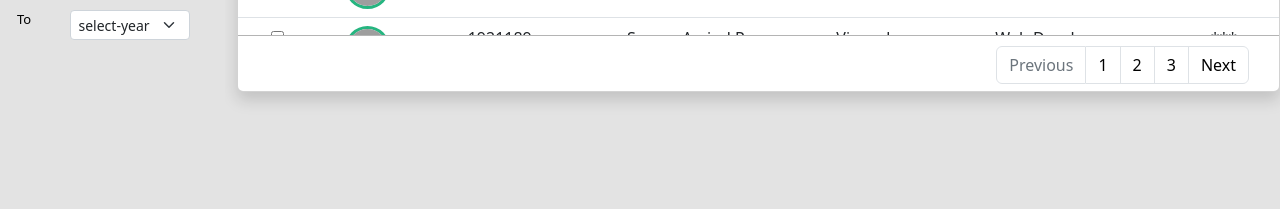
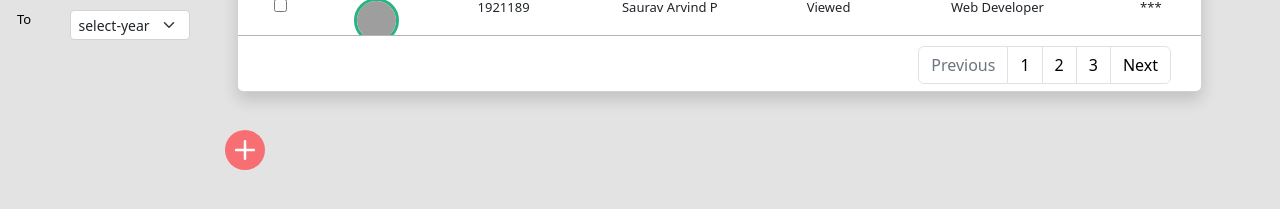
Before and after one commit to ivtlintern2022/Employee_Management, a React (Create React App) app: page / in a window 1280 px wide. Shown: the part 543-752 px from the top of the page. Built offline with nearby package versions, Linux system fonts and the light colour scheme; grey boxes are pictures that could not be loaded.

Commit message:
04.11.2022's last commit

```diff
--- a/src/components/add_symbol/add_symbol.css
+++ b/src/components/add_symbol/add_symbol.css
@@ -1,17 +1,14 @@
 .add_symbol{
     position: absolute;
-    bottom: 60px;
-    float: right;
-
+    bottom: 20px;
+    bottom:0;
+    width: 70px;
+    height: 50px;
 }
 
 #icon_add_main{
-    font-size: 50px;
-    /* text-align: center; */
     background-color: #F76F72;
     color: #fff;
-    width: 50px;
-    height: 50px;
     border-radius: 50%;
-    margin-left:1160px;
+    font-size: 40px;
 }
--- a/src/components/listview/listview.css
+++ b/src/components/listview/listview.css
@@ -3,10 +3,10 @@
     /* margin-top: px; */
     height:600px;
     margin-left: 12px;
-    /* margin-right: 22px; */
-    min-width: 150px;
-    max-width: 1160px;
+    padding-right: 90px;
+    /* max-width: 1060px; */
     /* overflow: auto; */
+    font-size:13px;
 }
 .thead_list{
     background-color: #E3E3E3;
```
